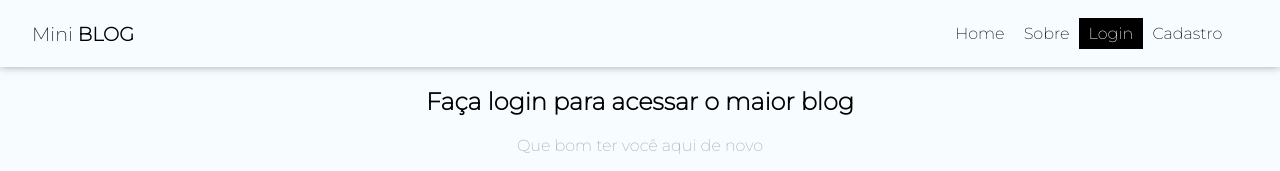
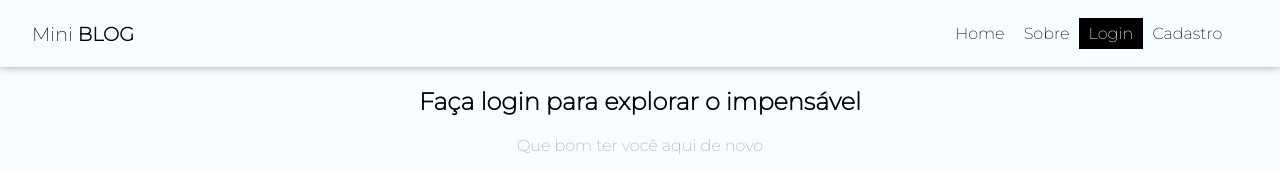
Before and after one commit to SrPinheiro/MiniBlog, a React (Create React App) app: page /singin in a window 1280 px wide. Shown: the top 171 px of the page. Built offline with nearby package versions, Linux system fonts and the light colour scheme; no server answers.

Commit message:
some updates

```diff
--- a/src/App.js
+++ b/src/App.js
@@ -21,6 +21,7 @@ import Cadastro from './pages/Cadastro/Cadastro'
 import CreatePost from './pages/CreatePost/CreatePost';
 import Dashboard from './pages/Dashboard/Dashboard';
 import Loading from './pages/Loading/Loading';
+import NotFound from './pages/NotFound/NotFound';
 
 function App() {
   const [user, setUser] = useState(undefined)
@@ -51,6 +52,7 @@ function App() {
               <Route path='/singup' element={!user ? <Cadastro/> : <Navigate to={'/'} />} />
               <Route path='/posts/create' element={user ? <CreatePost/> : <Navigate to={'/singin'}/>} />
               <Route path='/dashboard' element={user ? <Dashboard/> : <Navigate to={'/singin'}/>} />
+              <Route path='*' element={<NotFound/>} />
             </Routes>
           </div>
           <Footer/>
--- a/src/pages/Login/Login.js
+++ b/src/pages/Login/Login.js
@@ -22,7 +22,7 @@ const Login = () => {
   }, [loginError])
   return (
     <div className={styles.cadastro}>
-      <h2>Faça login para acessar o maior blog</h2>
+      <h2>Faça login para explorar o impensável</h2>
       <p>Que bom ter você aqui de novo</p>
 
       <form onSubmit={handleSubmit}>
```
